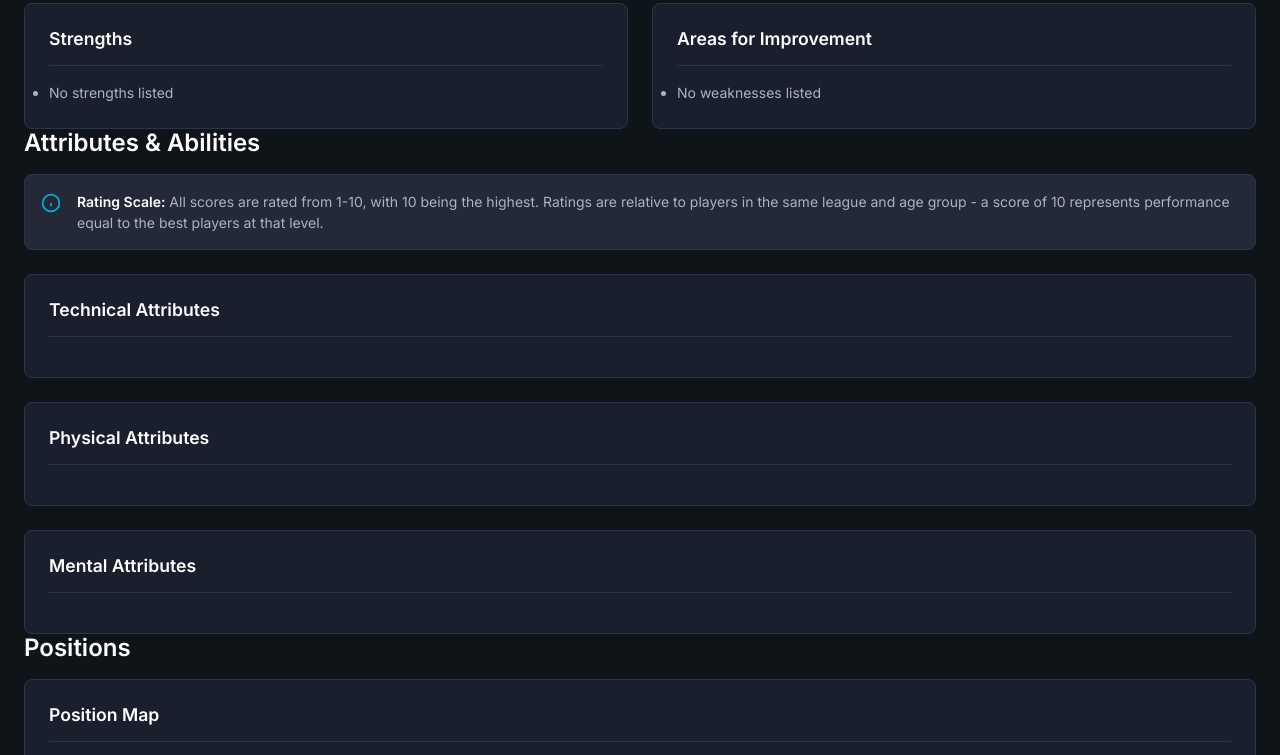
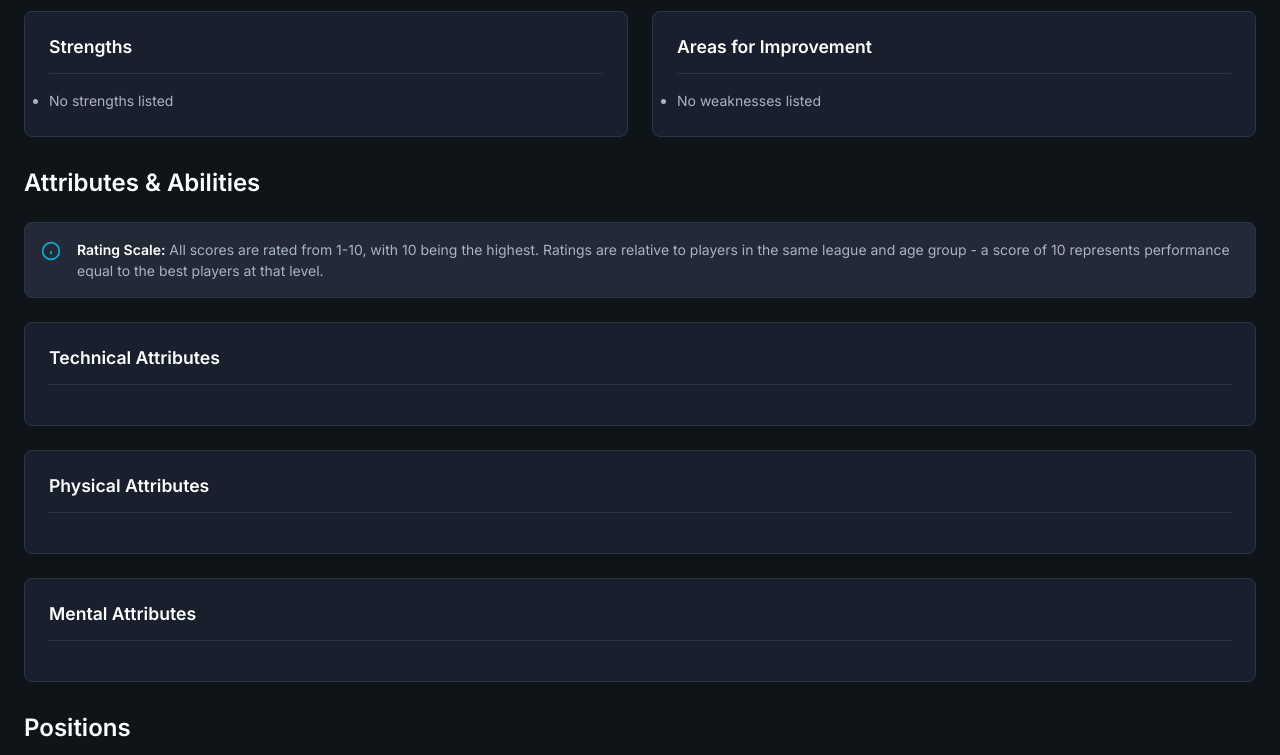
Before and after one commit to codescribler/playerprofile, a website: page public/profile-view.html in a window 1280 px wide. Shown: the part 1139-1894 px from the top of the page. Drawn offline with Linux system fonts and the light colour scheme.

Commit message:
Add padding above section headings to improve spacing

```diff
--- a/public/profile-view.html
+++ b/public/profile-view.html
@@ -789,6 +789,18 @@
             padding-top: var(--spacing-xl);
         }
 
+        /* Section heading spacing */
+        .section-heading {
+            margin-top: 0;
+            margin-bottom: var(--spacing-lg);
+            padding-top: var(--spacing-xl);
+        }
+
+        /* First section doesn't need extra padding */
+        .scroll-section:first-child .section-heading {
+            padding-top: 0;
+        }
+
         .fm-tab {
             padding: var(--spacing-md) var(--spacing-lg);
             border-radius: 6px;
```
